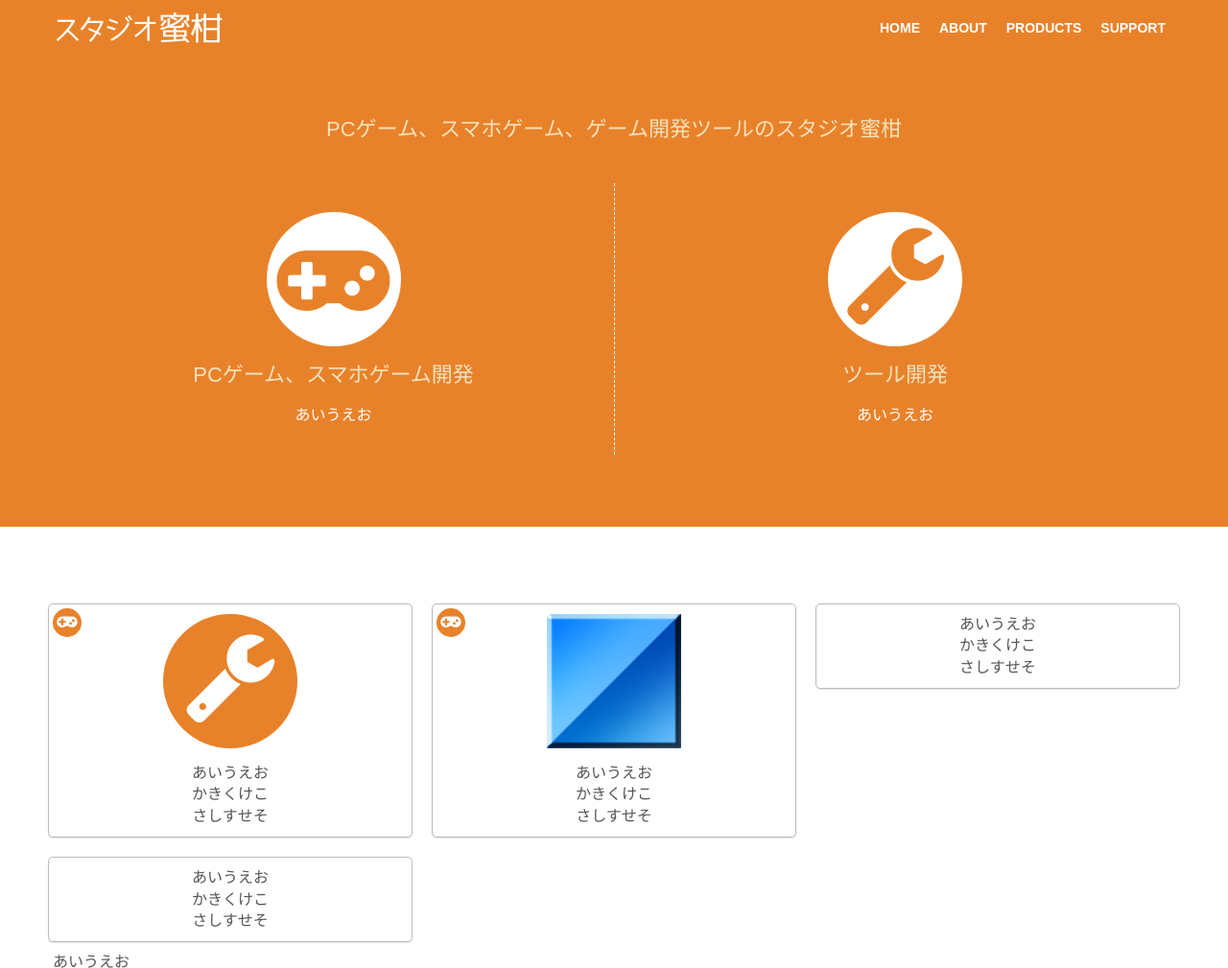
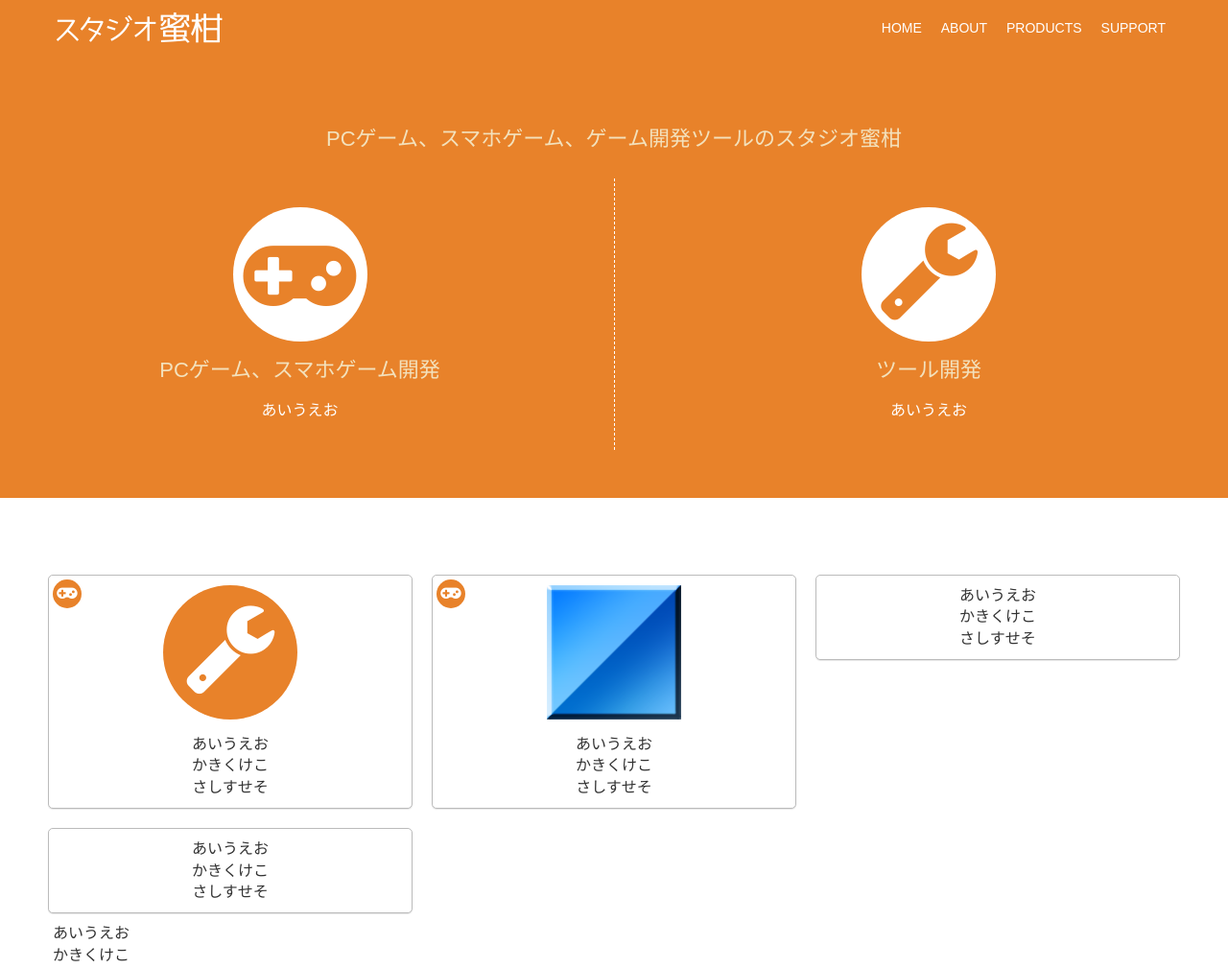
Before and after one commit to studiomikan/studiomikan-website, a plain HTML site: page src/index.html in a window 1280 px wide. Shown: the top 1009 px of the page at 96% size. Drawn offline with Linux system fonts and the light colour scheme; a web font is replaced by a local one.

Commit message:
IE11での表示崩れ対応

```diff
--- a/src/css/common.css
+++ b/src/css/common.css
@@ -8,12 +8,13 @@
 html {
 	font-size: 16px;
 	font-family: 'Droid Serif', 'Noto Sans Japanese', 'メイリオ', sans-serif;
+	font-weight: 200;
 }
 body {
 	min-height: 100%;
 	height: 100%;
 	background: #fff;
-	color: #555;
+	color: #333;
 	line-height: 1.4;
 }
 a {
@@ -89,15 +90,15 @@ header nav.header-nav ul.list li {
 	display: inline-block;
 	width: auto;
 	font-size: 14px;
-	font-weight: bold;
-	height: 60px;
+	font-weight: 400;
+	height: 100%;
 	margin: 0;
 	padding: 0;
 }
 header nav.header-nav ul.list li a {
 	display: inline-block;
 	padding: 20px 10px 0 10px;
-	height: 60px;
+	height: 100%;
 	background: #E8822A;
 }
 header nav.header-nav ul.list li a:hover {
@@ -121,13 +122,13 @@ header nav.header-nav button.menu {
 		list-style-type: none;
 		margin: 0;
 		background: #E8822A;
-		border-top: dashed 1px #fff;
+		/* border-top: dashed 1px #fff; */
 	}
 	header nav.header-nav ul.list li {
 		display: block;
 		width: auto;
 		font-size: 14px;
-		font-weight: bold;
+		font-weight: 400;
 		height: 60px;
 		margin: 0;
 		padding: 0;
@@ -137,10 +138,13 @@ header nav.header-nav button.menu {
 		padding: 20px 10px 0 10px;
 		height: 60px;
 		width: 100%;
-		background: #E8822A;
-		color: #fff;
-		border-bottom: dashed 1px #fff;
+		background: #fff;
+		color: #E8822A;
+		border-bottom: dashed 1px #E8822A;
 	}
+	/* header nav.header-nav ul.list li + li a { */
+	/* 	border-top: dashed 1px #E8822A;          */
+	/* }                                         */
 	header nav.header-nav ul.list li a:hover {
 		display: inline-block;
 		padding: 20px 10px 0 10px;
@@ -166,72 +170,6 @@ header nav.header-nav button.menu {
 		font-size: 24px;
 		line-height: 24px;
 	}
-}
-
-/* ---------------------------------------------------------------------- */
-/* トップコンテンツ */
-/* ---------------------------------------------------------------------- */
-#top-content-wrapper {
-	width: 100%;
-	background: #E8822A;
-	text-align: center;
-	color: #ffffff;
-	font-size: 22px;
-	padding: 105px 0 50px 0;
-}
-#top-content-wrapper div.top-text {
-	padding: 15px;
-}
-#top-content-wrapper div.top-text h2 {
-	/* color: #ffe44e; */
-	color: #F3E1BC;
-}
-#top-content-wrapper .top-container {
-	width: 1200px;
-	display: block;
-	margin: 0 auto;
-	display: flex;
-	flex-wrap: wrap;
-	padding: 25px 15px;
-}
-@media (max-width: 1200px) { #top-content-wrapper .top-container { width: 100%; } }
-@media (max-width: 800px) { #top-content-wrapper .top-container { width: 100%; } }
-#top-content-wrapper .top-container .top-content {
-	display: inline-block;
-	flex: 0 0 50%;
-	text-align: center;
-	padding: 30px 15px 30px 15px;
-	transition-duration: 200ms;
-}
-#top-content-wrapper .top-content a { color: #ffffff; }
-#top-content-wrapper .top-content a:hover { color: #ffffff; }
-#top-content-wrapper .top-content:hover {
-	padding: 20px 15px 40px 15px;
-}
-@media (max-width: 800px) { #top-content-wrapper .top-container .top-content { flex: 0 0 100%; } }
-#top-content-wrapper .top-container .top-content + .top-content { border-left: dashed 1px #ffffff; }
-@media (max-width: 800px) { #top-content-wrapper .top-container .top-content + .top-content { border-left: none; } }
-#top-content-wrapper .top-container .top-content .logo {
-	display: block;
-	text-align: center;
-	margin-bottom: 15px;
-}
-#top-content-wrapper .top-container .top-content .logo .logo-font {
-	display: inline-block;
-	color: #e8822a;
-	background-color: #ffffff;
-	width: 140px;
-	height: 140px;
-	padding: 10px;
-	font-size: 110px;
-	border-radius: 70px;
-}
-#top-content-wrapper .top-container .top-content h3 {
-	margin-bottom: 15px;
-	color: #F3E1BC;
-}
-#top-content-wrapper .top-container .top-content p {
-	font-size: 16px;
 }
 
 /* ---------------------------------------------------------------------- */
@@ -349,3 +287,62 @@ header nav.header-nav button.menu {
 	background: #E07000;
 	color: #fff;
 }
+
+/* ---------------------------------------------------------------------- */
+/* トップコンテンツ */
+/* ---------------------------------------------------------------------- */
+#top-content-wrapper {
+	width: 100%;
+	background: #E8822A;
+	text-align: center;
+	color: #ffffff;
+	font-size: 22px;
+	padding: 105px 0 50px 0;
+	font-weight: 300;
+}
+#top-content-wrapper .top-text {
+	margin: 15px 0 30px 0;
+	padding: 10px;
+}
+#top-content-wrapper .top-text h2 {
+	color: #F3E1BC;
+}
+#top-content-wrapper .top-content {
+	display: inline-block;
+	text-align: center;
+	padding: 30px 15px 30px 15px;
+	width: 100%;
+	transition-duration: 200ms;
+}
+#top-content-wrapper .content + .content .top-content {
+	border-left: dashed 1px #ffffff;
+}
+#top-content-wrapper .top-content * { color: #ffffff; }
+#top-content-wrapper .top-content *:hover { color: #ffffff; }
+#top-content-wrapper .top-content:hover {
+	padding: 20px 15px 40px 15px;
+}
+/* #top-content-wrapper .content + .content { border-left: dashed 1px #ffffff; }                 */
+/* @media (max-width: 800px) { #top-content-wrapper .content + .content { border-left: none; } } */
+#top-content-wrapper .top-content .logo {
+	display: block;
+	text-align: center;
+	margin-bottom: 15px;
+}
+#top-content-wrapper .top-content .logo .logo-font {
+	display: inline-block;
+	color: #e8822a;
+	background-color: #ffffff;
+	width: 140px;
+	height: 140px;
+	padding: 10px;
+	font-size: 110px;
+	border-radius: 70px;
+}
+#top-content-wrapper .top-content h3 {
+	margin-bottom: 15px;
+	color: #F3E1BC;
+}
+#top-content-wrapper .top-content p {
+	font-size: 16px;
+}
--- a/src/index.html
+++ b/src/index.html
@@ -34,28 +34,30 @@
 
 			<!-- トップコンテンツ -->
 			<div id="top-content-wrapper">
-				<div class="top-text">
+				<div class="container top-text">
+					<div class="content g1">
 						<h2>PCゲーム、スマホゲーム、ゲーム開発ツールのスタジオ蜜柑</h2>
 					</div>
-				<div class="top-container">
+				</div>
+				<div class="container">
+					<div class="content g2">
 						<a class="top-content pjax-link" href="">
 							<div class="logo">
 								<span class="fa fa-gamepad logo-font"></span>
 							</div>
 							<h3>PCゲーム、スマホゲーム開発</h3>
-						<p>
-							あいうえお
-						</p>
+							<p> あいうえお </p>
 						</a>
-					<a class="top-content pjax-link" href="">
+					</div>
+					<div class="content g2">
+						<a class="top-content top-content-border pjax-link" href="">
 							<div class="logo">
 								<span class="fa fa-wrench logo-font"></span>
 							</div>
 							<h3>ツール開発</h3>
-						<p>
-							あいうえお
-						</p>
+							<p> あいうえお </p>
 						</a>
+					</div>
 				</div>
 			</div>
 
```
Lines whose indentation alone changed are shown as unchanged.
